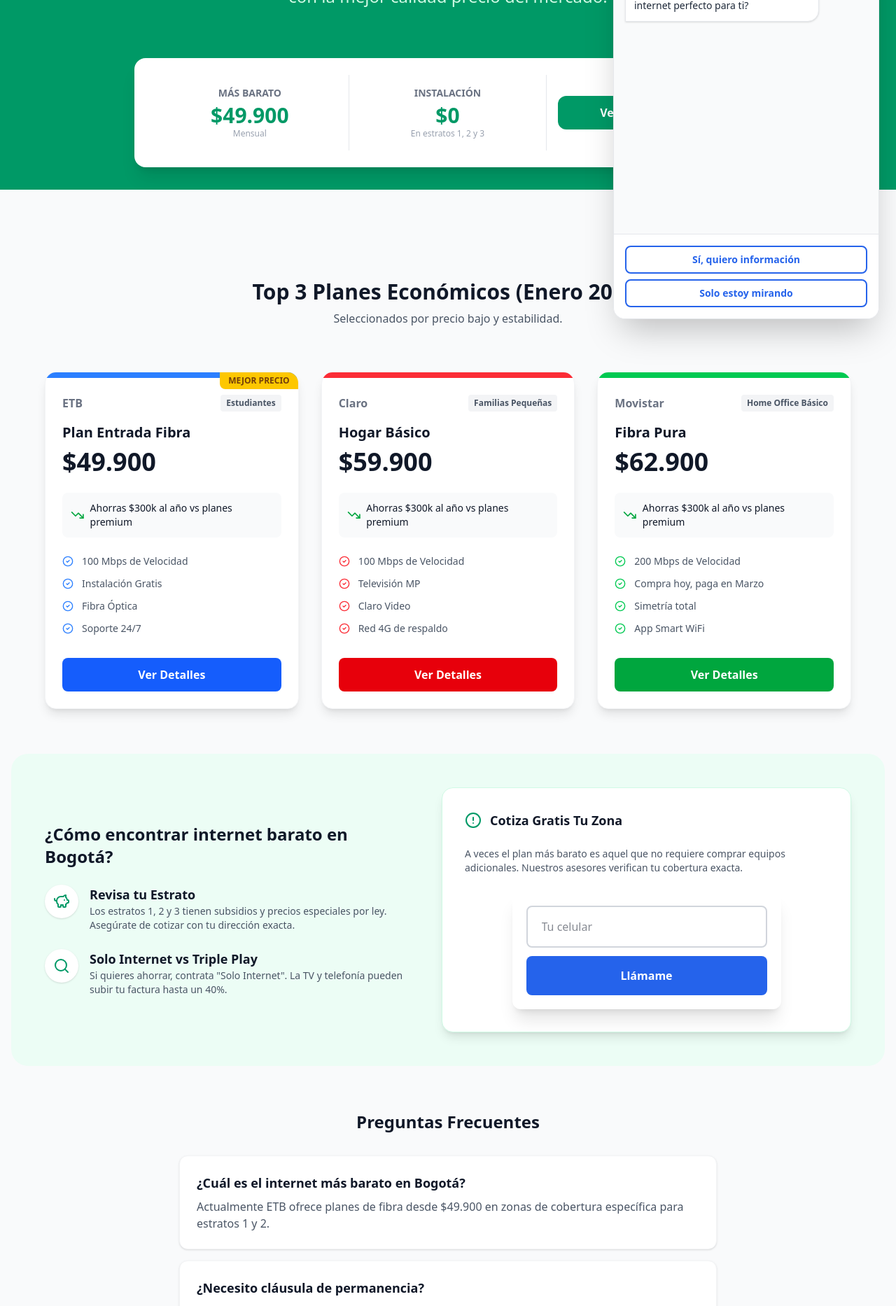
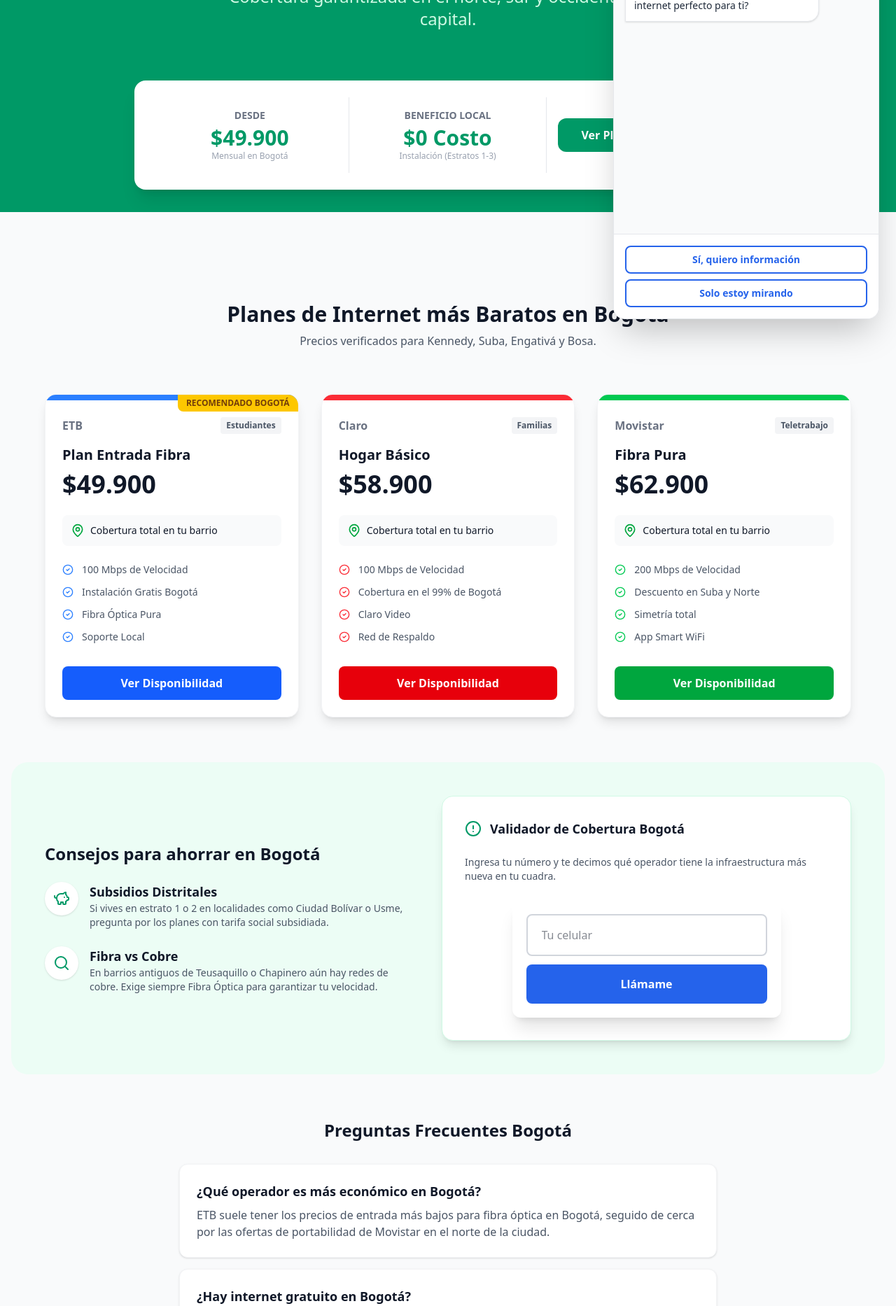
Before and after one commit to lordmacu/comparador, a Next.js app: page /internet-economico in a window 1280 px wide. Shown: the part 320-2186 px from the top of the page at 70% size. Built offline with nearby package versions, Linux system fonts and the light colour scheme; no server answers.

Commit message:
Feature: Final Local SEO Boost for Bogota Economic Internet

```diff
--- a/app/internet-economico/page.tsx
+++ b/app/internet-economico/page.tsx
@@ -1,12 +1,12 @@
 import type { Metadata } from 'next';
 import Link from 'next/link';
-import { PiggyBank, Search, CheckCircle2, AlertCircle, TrendingDown, Phone, ArrowUpRight } from 'lucide-react';
+import { PiggyBank, Search, CheckCircle2, AlertCircle, TrendingDown, Phone, ArrowUpRight, MapPin } from 'lucide-react';
 import QuickCallForm from '@/components/QuickCallForm';
 
 export const metadata: Metadata = {
-    title: 'Internet Barato Bogotá 2026 | Planes desde $42.000 (Estrato 1, 2 y 3)',
-    description: 'Compara el internet más barato de Bogotá. Planes económicos para estudiantes y hogar desde $40k. Fibra óptica de ETB, Claro y Movistar con descuentos.',
-    keywords: ['internet barato bogota', 'internet economico bogota', 'internet estudiantes bogota', 'planes internet estrato 2', 'internet mas barato colombia'],
+    title: 'Internet Hogar Económico Bogotá 2026 | Planes desde $42.000',
+    description: '¿Buscas internet hogar barato en Bogotá? Compara planes económicos para Estrato 1, 2 y 3. Cobertura en Suba, Kennedy, Engativá y más. Instalación gratis.',
+    keywords: ['internet hogar bogota', 'internet hogar economico bogota', 'internet barato bogota', 'planes internet bogota estrato 2', 'internet etb bogota precios'],
 };
 
 interface CheapPlan {
@@ -25,7 +25,7 @@
         name: 'Plan Entrada Fibra',
         speed: 100,
         price: 49900,
-        features: ['Instalación Gratis', 'Fibra Óptica', 'Soporte 24/7'],
+        features: ['Instalación Gratis Bogotá', 'Fibra Óptica Pura', 'Soporte Local'],
         bestFor: 'Estudiantes',
         color: 'blue'
     },
@@ -33,9 +33,9 @@
         provider: 'Claro',
         name: 'Hogar Básico',
         speed: 100,
-        price: 59900,
-        features: ['Televisión MP', 'Claro Video', 'Red 4G de respaldo'],
-        bestFor: 'Familias Pequeñas',
+        price: 58900,
+        features: ['Cobertura en el 99% de Bogotá', 'Claro Video', 'Red de Respaldo'],
+        bestFor: 'Familias',
         color: 'red'
     },
     {
@@ -43,8 +43,8 @@
         name: 'Fibra Pura',
         speed: 200,
         price: 62900,
-        features: ['Compra hoy, paga en Marzo', 'Simetría total', 'App Smart WiFi'],
-        bestFor: 'Home Office Básico',
+        features: ['Descuento en Suba y Norte', 'Simetría total', 'App Smart WiFi'],
+        bestFor: 'Teletrabajo',
         color: 'green'
     }
 ];
@@ -57,28 +57,28 @@
             <section className="bg-emerald-600 text-white py-16">
                 <div className="container mx-auto px-4 text-center">
                     <div className="inline-flex items-center gap-2 bg-emerald-700 rounded-full px-4 py-1 mb-6 text-sm font-semibold border border-emerald-500">
-                        <TrendingDown size={16} /> AHORRO TOTAL 2026
+                        <MapPin size={16} /> OFERTA EXCLUSIVA BOGOTÁ 2026
                     </div>
-                    <h1 className="text-4xl md:text-6xl font-bold mb-6">Internet Barato en Bogotá</h1>
+                    <h1 className="text-4xl md:text-6xl font-bold mb-6">Internet Hogar Económico en Bogotá</h1>
                     <p className="text-xl md:text-2xl text-emerald-100 max-w-2xl mx-auto mb-10">
-                        No pagues de más. Filtramos los planes más económicos con la mejor calidad precio del mercado.
+                        Encuentra los planes más baratos para tu localidad. Cobertura garantizada en el norte, sur y occidente de la capital.
                     </p>
 
                     <div className="bg-white p-6 rounded-2xl shadow-xl max-w-4xl mx-auto transform translate-y-8">
                         <div className="grid md:grid-cols-3 divide-y md:divide-y-0 md:divide-x divide-gray-200">
                             <div className="p-4">
-                                <div className="text-gray-500 text-sm mb-1 uppercase font-bold">Más Barato</div>
+                                <div className="text-gray-500 text-sm mb-1 uppercase font-bold">Desde</div>
                                 <div className="text-3xl font-black text-emerald-600">$49.900</div>
-                                <div className="text-xs text-gray-400">Mensual</div>
+                                <div className="text-xs text-gray-400">Mensual en Bogotá</div>
                             </div>
                             <div className="p-4">
-                                <div className="text-gray-500 text-sm mb-1 uppercase font-bold">Instalación</div>
-                                <div className="text-3xl font-black text-emerald-600">$0</div>
-                                <div className="text-xs text-gray-400">En estratos 1, 2 y 3</div>
+                                <div className="text-gray-500 text-sm mb-1 uppercase font-bold">Beneficio Local</div>
+                                <div className="text-3xl font-black text-emerald-600">$0 Costo</div>
+                                <div className="text-xs text-gray-400">Instalación (Estratos 1-3)</div>
                             </div>
                             <div className="p-4 flex flex-col justify-center">
                                 <Link href="#lista-planes" className="bg-emerald-600 hover:bg-emerald-700 text-white font-bold py-3 px-6 rounded-xl transition-colors flex items-center justify-center gap-2">
-                                    Ver Opciones <ArrowUpRight size={18} />
+                                    Ver Planes por Zona <ArrowUpRight size={18} />
                                 </Link>
                             </div>
                         </div>
@@ -91,8 +91,8 @@
                 <div className="container mx-auto px-4">
 
                     <div className="text-center mb-16">
-                        <h2 className="text-3xl font-bold text-gray-900">Top 3 Planes Económicos (Enero 2026)</h2>
-                        <p className="text-gray-600 mt-2">Seleccionados por precio bajo y estabilidad.</p>
+                        <h2 className="text-3xl font-bold text-gray-900">Planes de Internet más Baratos en Bogotá</h2>
+                        <p className="text-gray-600 mt-2">Precios verificados para Kennedy, Suba, Engativá y Bosa.</p>
                     </div>
 
                     <div className="grid md:grid-cols-3 gap-8 max-w-6xl mx-auto mb-16">
@@ -100,7 +100,7 @@
                             <div key={idx} className="bg-white rounded-2xl shadow-lg border border-gray-100 overflow-hidden hover:shadow-xl transition-shadow relative">
                                 {idx === 0 && (
                                     <div className="absolute top-0 right-0 bg-yellow-400 text-yellow-900 text-xs font-bold px-3 py-1 rounded-bl-lg">
-                                        MEJOR PRECIO
+                                        RECOMENDADO BOGOTÁ
                                     </div>
                                 )}
                                 <div className={`h-2 w-full bg-${plan.color}-500`}></div>
@@ -115,8 +115,8 @@
                                     </div>
 
                                     <div className="flex items-center gap-2 mb-6 p-3 bg-gray-50 rounded-lg">
-                                        <TrendingDown className="text-green-600" size={20} />
-                                        <span className="text-sm font-medium">Ahorras $300k al año vs planes premium</span>
+                                        <MapPin className="text-green-600" size={20} />
+                                        <span className="text-sm font-medium">Cobertura total en tu barrio</span>
                                     </div>
 
                                     <ul className="space-y-3 mb-8">
@@ -132,32 +132,36 @@
                                         ))}
                                     </ul>
 
-                                    <Link href={`/${plan.provider.toLowerCase()}`} className={`block w-full py-3 rounded-lg font-bold text-center text-white bg-${plan.color}-600 hover:bg-${plan.color}-700 transition-colors`}>
-                                        Ver Detalles
+                                    <Link href={`/${plan.provider.toLowerCase()}/planes`} className={`block w-full py-3 rounded-lg font-bold text-center text-white bg-${plan.color}-600 hover:bg-${plan.color}-700 transition-colors`}>
+                                        Ver Disponibilidad
                                     </Link>
                                 </div>
                             </div>
                         ))}
                     </div>
 
-                    {/* Why Cheap Section */}
+                    {/* Local Tips Section */}
                     <div className="bg-emerald-50 rounded-3xl p-8 md:p-12 mb-16">
                         <div className="flex flex-col md:flex-row gap-12 items-center">
                             <div className="flex-1">
-                                <h3 className="text-2xl font-bold mb-6">¿Cómo encontrar internet barato en Bogotá?</h3>
+                                <h3 className="text-2xl font-bold mb-6">Consejos para ahorrar en Bogotá</h3>
                                 <div className="space-y-6">
                                     <div className="flex gap-4">
                                         <div className="bg-white p-3 rounded-full h-fit text-emerald-600 shadow-sm"><PiggyBank size={24} /></div>
                                         <div>
-                                            <h4 className="font-bold text-lg">Revisa tu Estrato</h4>
-                                            <p className="text-gray-600 text-sm">Los estratos 1, 2 y 3 tienen subsidios y precios especiales por ley. Asegúrate de cotizar con tu dirección exacta.</p>
+                                            <h4 className="font-bold text-lg">Subsidios Distritales</h4>
+                                            <p className="text-gray-600 text-sm">
+                                                Si vives en estrato 1 o 2 en localidades como Ciudad Bolívar o Usme, pregunta por los planes con tarifa social subsidiada.
+                                            </p>
                                         </div>
                                     </div>
                                     <div className="flex gap-4">
                                         <div className="bg-white p-3 rounded-full h-fit text-emerald-600 shadow-sm"><Search size={24} /></div>
                                         <div>
-                                            <h4 className="font-bold text-lg">Solo Internet vs Triple Play</h4>
-                                            <p className="text-gray-600 text-sm">Si quieres ahorrar, contrata "Solo Internet". La TV y telefonía pueden subir tu factura hasta un 40%.</p>
+                                            <h4 className="font-bold text-lg">Fibra vs Cobre</h4>
+                                            <p className="text-gray-600 text-sm">
+                                                En barrios antiguos de Teusaquillo o Chapinero aún hay redes de cobre. Exige siempre Fibra Óptica para garantizar tu velocidad.
+                                            </p>
                                         </div>
                                     </div>
                                 </div>
@@ -165,10 +169,10 @@
                             <div className="flex-1 w-full bg-white p-8 rounded-2xl shadow-lg border border-emerald-100">
                                 <div className="flex items-center gap-3 mb-6">
                                     <AlertCircle className="text-emerald-600" />
-                                    <h4 className="font-bold text-lg">Cotiza Gratis Tu Zona</h4>
+                                    <h4 className="font-bold text-lg">Validador de Cobertura Bogotá</h4>
                                 </div>
                                 <p className="text-gray-600 text-sm mb-6">
-                                    A veces el plan más barato es aquel que no requiere comprar equipos adicionales. Nuestros asesores verifican tu cobertura exacta.
+                                    Ingresa tu número y te decimos qué operador tiene la infraestructura más nueva en tu cuadra.
                                 </p>
                                 <QuickCallForm />
                             </div>
@@ -177,15 +181,15 @@
 
                     {/* FAQ */}
                     <div className="max-w-3xl mx-auto">
-                        <h3 className="text-2xl font-bold text-center mb-8">Preguntas Frecuentes</h3>
+                        <h3 className="text-2xl font-bold text-center mb-8">Preguntas Frecuentes Bogotá</h3>
                         <div className="space-y-4">
                             <div className="bg-white p-6 rounded-xl shadow-sm border border-gray-100">
-                                <h4 className="font-bold text-lg mb-2">¿Cuál es el internet más barato en Bogotá?</h4>
-                                <p className="text-gray-600">Actualmente ETB ofrece planes de fibra desde $49.900 en zonas de cobertura específica para estratos 1 y 2.</p>
+                                <h4 className="font-bold text-lg mb-2">¿Qué operador es más económico en Bogotá?</h4>
+                                <p className="text-gray-600">ETB suele tener los precios de entrada más bajos para fibra óptica en Bogotá, seguido de cerca por las ofertas de portabilidad de Movistar en el norte de la ciudad.</p>
                             </div>
                             <div className="bg-white p-6 rounded-xl shadow-sm border border-gray-100">
-                                <h4 className="font-bold text-lg mb-2">¿Necesito cláusula de permanencia?</h4>
-                                <p className="text-gray-600">Los planes más económicos suelen requerir 12 meses de permanencia para ofrecerte la instalación gratuita. Sin permanencia, la instalación puede costar hasta $150.000.</p>
+                                <h4 className="font-bold text-lg mb-2">¿Hay internet gratuito en Bogotá?</h4>
+                                <p className="text-gray-600">Existen Zonas Wifi Gratis del Distrito en parques y portales de Transmilenio, pero para el hogar recomendamos planes básicos desde $49.900 para garantizar estabilidad.</p>
                             </div>
                         </div>
                     </div>
```
